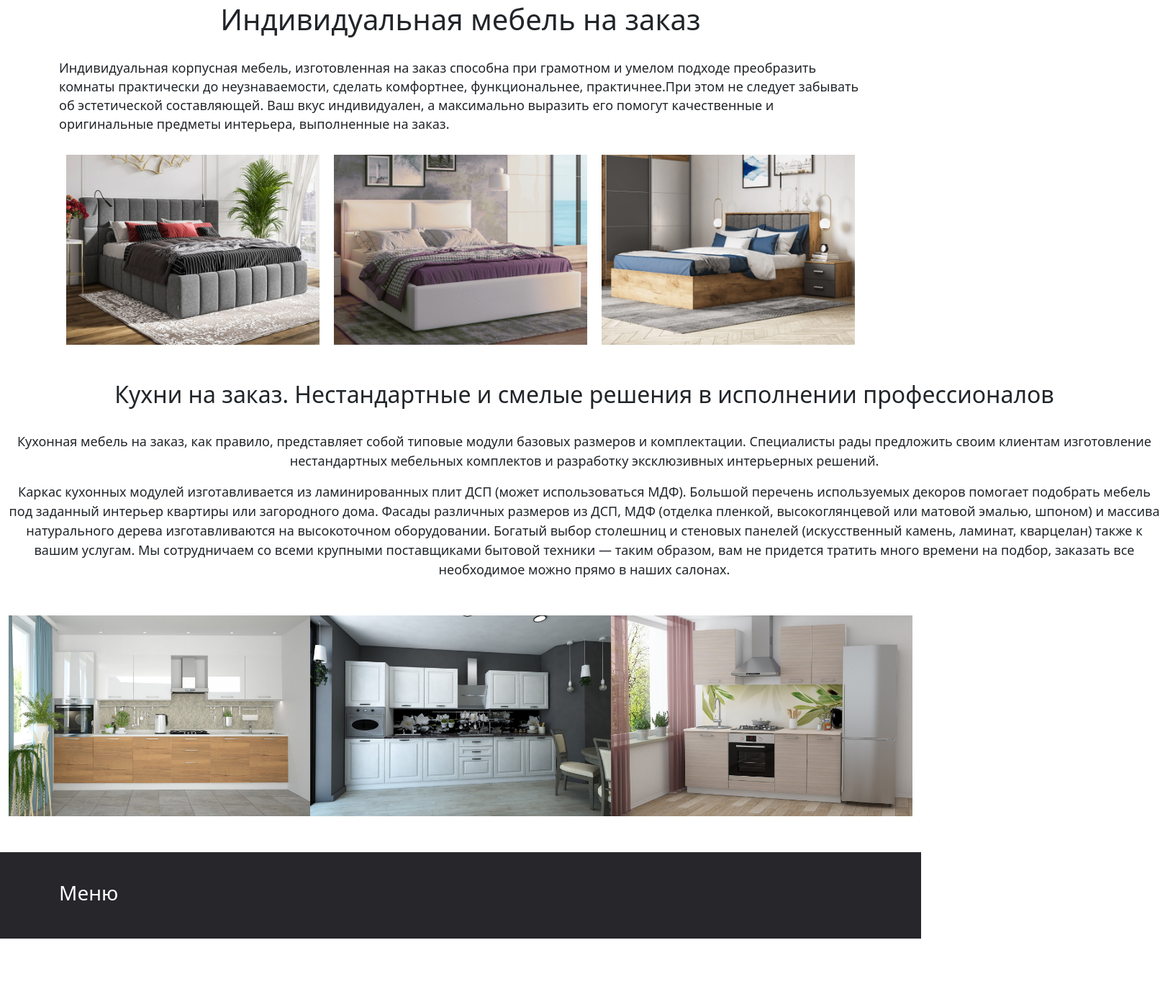
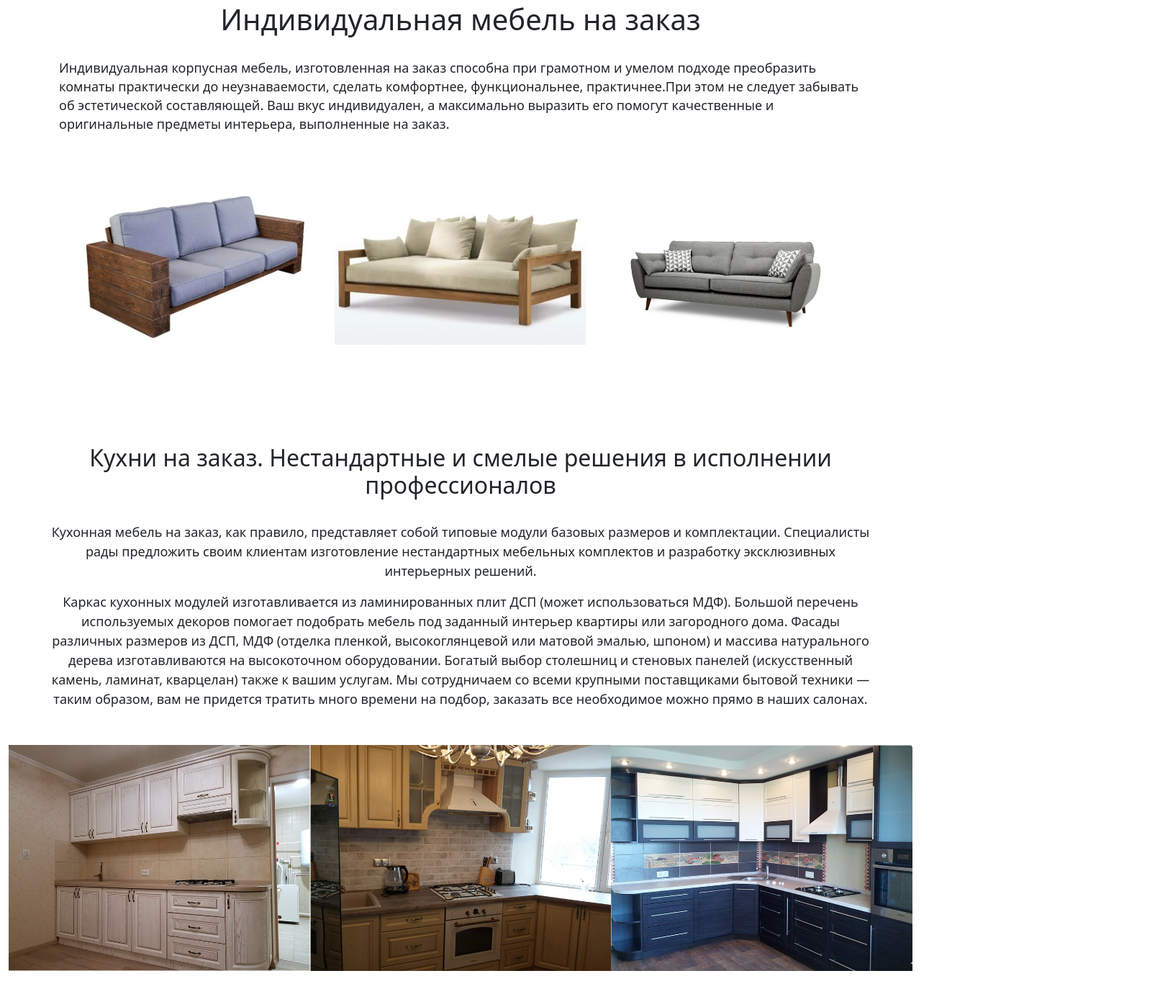
Before and after one commit to Alexandr-77/Komfort, a plain HTML site: page index.html in a window 1280 px wide. Shown: the part 339-1720 px from the top of the page at 72% size, 1612 px wide, since content can reach past the window. Before the commit the page ends 1643 px from the top, so only its background shows below. Drawn offline with nearby package versions, Linux system fonts and the light colour scheme.

Commit message:
Правки

```diff
--- a/css/style.css
+++ b/css/style.css
@@ -63,9 +63,10 @@ h1 {
 }
 
 .kuhni-text {
-   width: 1600px;
+   max-width: 1600px;
    text-align: center;
    margin: 0 auto 50px;
+   padding: 0 50px;
 }
 .kuhni-text h2 {
    margin: 0 0 33px 0;
--- a/index.html
+++ b/index.html
@@ -70,13 +70,13 @@
 
          <div class="main-card">
             <div class="main-card-img">
-               <img src="./img/slyder/800-600__1.jpg" alt="">
+               <img src="./img/glav/1.png" alt="">
             </div>
             <div class="main-card-img">
-               <img src="./img/slyder/800-600__2.jpg" alt="">
+               <img src="./img/glav/2.png" alt="">
             </div>
             <div class="main-card-img">
-               <img src="./img/slyder/800-600__3.png" alt="">
+               <img src="./img/glav/3.png" alt="">
             </div>
          </div>
       </div>
@@ -96,13 +96,13 @@
 
          <section class="main-card-2" >
             <div class="main-card-2-img">
-               <img src="./img/на_главную/1.jpg" alt="">
+               <img src="./img/glav/22.png" alt="">
             </div>
             <div class="main-card-2-img">
-               <img src="./img/на_главную/2.jpg" alt="">
+               <img src="./img/glav/33.png" alt="">
             </div>
             <div class="main-card-2-img">
-               <img src="./img/на_главную/3.jpg" alt="">
+               <img src="./img/glav/44.png" alt="">
             </div>
          </section>
       </div>
```
Also changed, not shown: img/glav/1.png (added), img/glav/2.png (added), img/glav/22.png (added), img/glav/3.png (added), img/glav/33.png (added), img/glav/44.png (added), img/logo.jpg (added), img/на_главную/10.png (added), img/на_главную/11.png (added).
